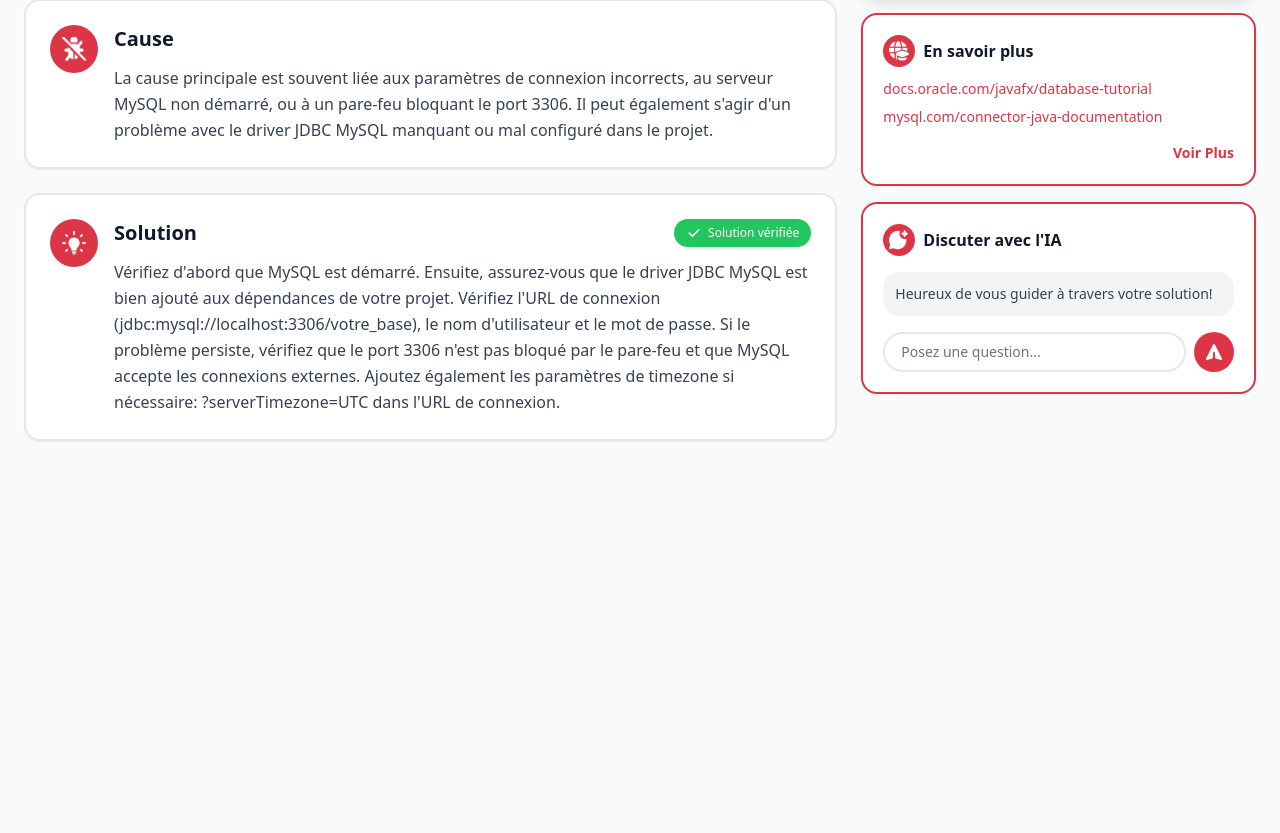
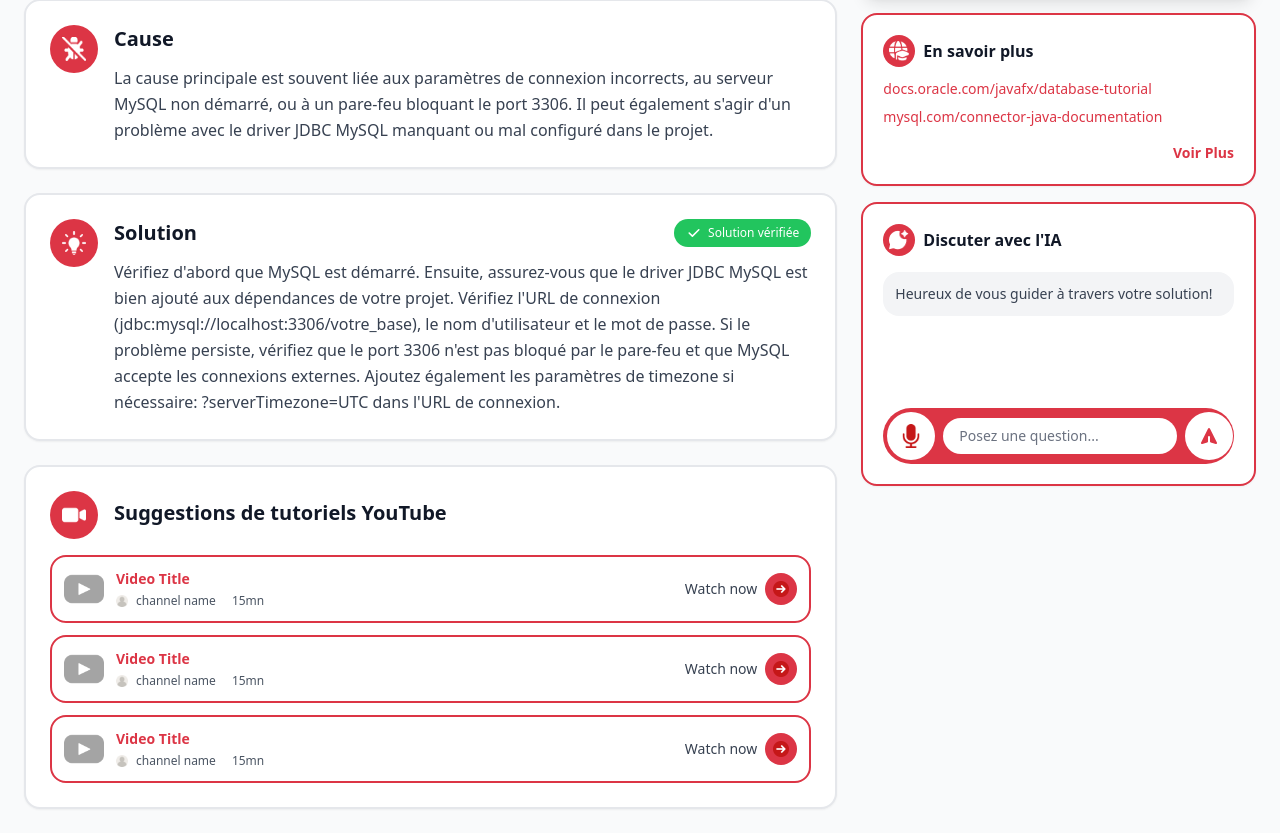
Before and after one commit to mariemammari/3ATogether_4twin, a website: page public/pages/ai-summary.html in a window 1280 px wide. Shown: the part 395-1228 px from the top of the page. Before the commit the page ends 860 px from the top, so only its background shows below. Drawn offline with nearby package versions, Linux system fonts and the light colour scheme.

Commit message:
sofiene ai post 2

```diff
--- a/public/pages/ai-summary.html
+++ b/public/pages/ai-summary.html
@@ -102,6 +102,76 @@
                         </div>
                     </div>
                 </div>
+
+                <!-- Tutorial Suggestions from YouTube -->
+                <div class="bg-white border-2 border-gray-200 rounded-2xl p-6 shadow-sm hover:shadow-md transition-shadow">
+                    <div class="flex items-start gap-4 mb-4">
+                        <div class="w-12 h-12 bg-brand-red rounded-full flex items-center justify-center flex-shrink-0">
+                            <img src="/src/assets/icons/camera.png" alt="Camera Icon" class="w-6 h-6">
+                        </div>
+                        <h3 class="text-xl font-bold text-gray-900 mt-2">Suggestions de tutoriels YouTube</h3>
+                    </div>
+
+                    <!-- Video Suggestions List -->
+                    <div class="space-y-3">
+                        <!-- Video Item 1 -->
+                        <div class="flex items-center gap-3 p-3 border-2 border-brand-red rounded-2xl hover:bg-gray-50 transition-colors">
+                            <img src="/src/assets/icons/youtube.png" alt="YouTube" class="w-10 h-10 flex-shrink-0">
+                            <div class="flex-1 min-w-0">
+                                <h4 class="text-brand-red font-bold text-sm mb-1">Video Title</h4>
+                                <div class="flex items-center gap-2 text-xs text-gray-600">
+                                    <img src="/src/assets/icons/user.png" alt="Channel" class="w-3 h-3">
+                                    <span>channel name</span>
+                                    <span class="ml-2">15mn</span>
+                                </div>
+                            </div>
+                            <button onclick="alert('Ouvrir la vidéo YouTube')" class="flex items-center gap-2 text-sm text-gray-700 hover:text-brand-red transition-colors flex-shrink-0">
+                                <span class="font-medium">Watch now</span>
+                                <div class="w-8 h-8 bg-brand-red rounded-full flex items-center justify-center">
+                                    <img src="/src/assets/icons/arrow.png" alt="Arrow" class="w-4 h-4">
+                                </div>
+                            </button>
+                        </div>
+
+                        <!-- Video Item 2 -->
+                        <div class="flex items-center gap-3 p-3 border-2 border-brand-red rounded-2xl hover:bg-gray-50 transition-colors">
+                            <img src="/src/assets/icons/youtube.png" alt="YouTube" class="w-10 h-10 flex-shrink-0">
+                            <div class="flex-1 min-w-0">
+                                <h4 class="text-brand-red font-bold text-sm mb-1">Video Title</h4>
+                                <div class="flex items-center gap-2 text-xs text-gray-600">
+                                    <img src="/src/assets/icons/user.png" alt="Channel" class="w-3 h-3">
+                                    <span>channel name</span>
+                                    <span class="ml-2">15mn</span>
+                                </div>
+                            </div>
+                            <button onclick="alert('Ouvrir la vidéo YouTube')" class="flex items-center gap-2 text-sm text-gray-700 hover:text-brand-red transition-colors flex-shrink-0">
+                                <span class="font-medium">Watch now</span>
+                                <div class="w-8 h-8 bg-brand-red rounded-full flex items-center justify-center">
+                                    <img src="/src/assets/icons/arrow.png" alt="Arrow" class="w-4 h-4">
+                                </div>
+                            </button>
+                        </div>
+
+                        <!-- Video Item 3 -->
+                        <div class="flex items-center gap-3 p-3 border-2 border-brand-red rounded-2xl hover:bg-gray-50 transition-colors">
+                            <img src="/src/assets/icons/youtube.png" alt="YouTube" class="w-10 h-10 flex-shrink-0">
+                            <div class="flex-1 min-w-0">
+                                <h4 class="text-brand-red font-bold text-sm mb-1">Video Title</h4>
+                                <div class="flex items-center gap-2 text-xs text-gray-600">
+                                    <img src="/src/assets/icons/user.png" alt="Channel" class="w-3 h-3">
+                                    <span>channel name</span>
+                                    <span class="ml-2">15mn</span>
+                                </div>
+                            </div>
+                            <button onclick="alert('Ouvrir la vidéo YouTube')" class="flex items-center gap-2 text-sm text-gray-700 hover:text-brand-red transition-colors flex-shrink-0">
+                                <span class="font-medium">Watch now</span>
+                                <div class="w-8 h-8 bg-brand-red rounded-full flex items-center justify-center">
+                                    <img src="/src/assets/icons/arrow.png" alt="Arrow" class="w-4 h-4">
+                                </div>
+                            </button>
+                        </div>
+                    </div>
+                </div>
             </div>
 
             <!-- Right Sidebar -->
@@ -176,7 +246,7 @@
                     </div>
 
                     <!-- Chat Messages -->
-                    <div id="chatMessages" class="space-y-3 mb-4 overflow-y-auto transition-all duration-300" style="max-height: 120px;">
+                    <div id="chatMessages" class="space-y-3 mb-4 overflow-y-auto transition-all duration-300" style="height: 120px;">
                         <!-- AI Initial Message -->
                         <div class="bg-gray-100 rounded-2xl p-3">
                             <p class="text-sm text-gray-700">Heureux de vous guider à travers votre solution!</p>
@@ -184,10 +254,15 @@
                     </div>
 
                     <!-- Chat Input -->
-                    <div class="flex gap-2">
+                    <div class="flex gap-2 items-center bg-brand-red rounded-full p-1">
+                        <button onclick="alert('Fonction audio à venir')" class="w-12 h-12 bg-white rounded-full flex items-center justify-center hover:bg-gray-100 transition-colors flex-shrink-0">
+                            <img src="/src/assets/icons/mic.png" alt="Microphone" class="w-6 h-6">
+                        </button>
                         <input id="chatInput" type="text" placeholder="Posez une question..."
-                               class="flex-1 px-4 py-2 border-2 border-gray-200 rounded-full text-gray-900 text-sm placeholder-gray-500 focus:outline-none focus:border-brand-red transition-colors">
-                        <button onclick="sendMessage()" class="bg-brand-red text-white w-10 h-10 rounded-full flex items-center justify-center hover:bg-brand-red-75 transition-colors flex-shrink-0 shadow-sm">
+                               onclick="expandChat()" onfocus="expandChat()"
+                               onkeypress="if(event.key === 'Enter') sendMessage()"
+                               class="flex-1 px-4 py-2 bg-white rounded-full text-gray-900 text-sm placeholder-gray-500 focus:outline-none transition-colors">
+                        <button onclick="sendMessage()" class="w-12 h-12 bg-white text-brand-red rounded-full flex items-center justify-center hover:bg-gray-100 transition-colors flex-shrink-0">
                             <svg class="w-5 h-5" fill="currentColor" viewBox="0 0 20 20">
                                 <path d="M10.894 2.553a1 1 0 00-1.788 0l-7 14a1 1 0 001.169 1.409l5-1.429A1 1 0 009 15.571V11a1 1 0 112 0v4.571a1 1 0 00.725.962l5 1.428a1 1 0 001.17-1.408l-7-14z" />
                             </svg>
```
Also changed, not shown: public/js/ai-summary.js (+6 -11 lines), src/assets/icons/arrow.png (added), src/assets/icons/camera.png (added), src/assets/icons/mic.png (added), src/assets/icons/user.png (added), src/assets/icons/youtube.png (added).
